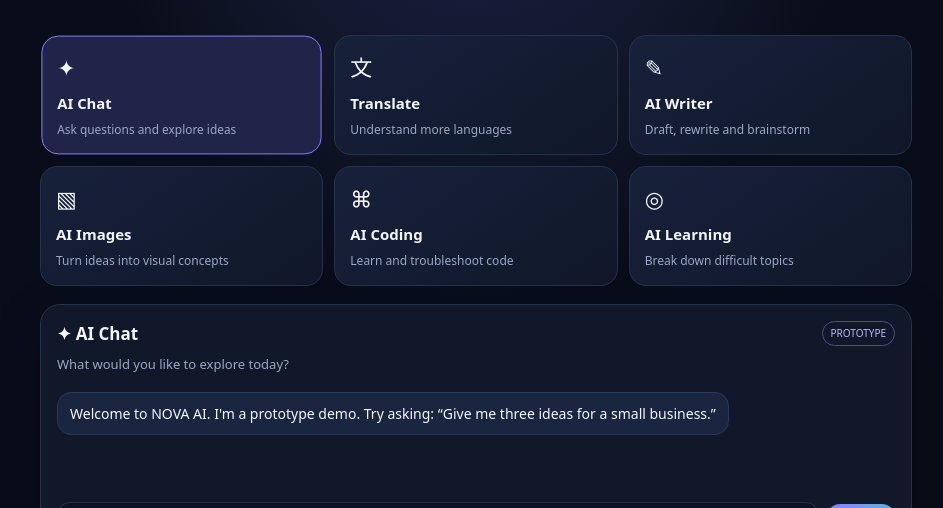
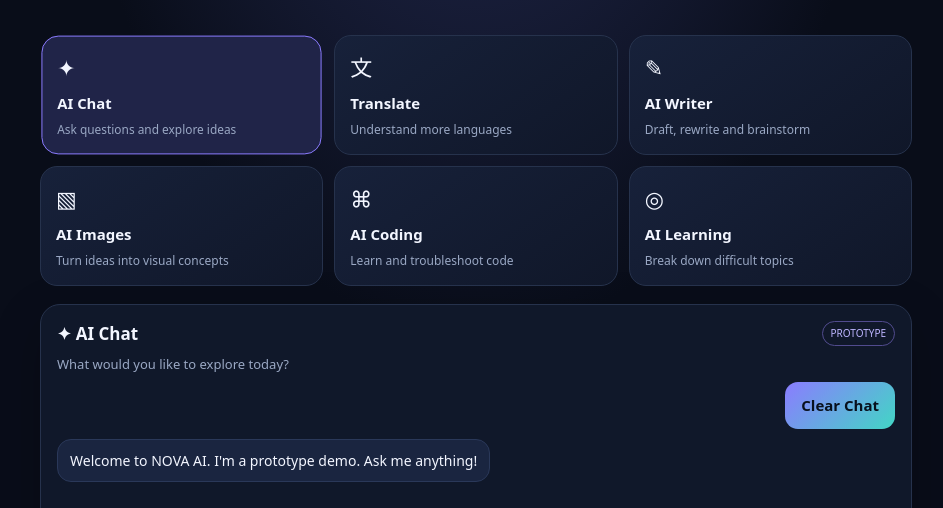
Before and after one commit to sameerraghuwansh/nova-ia, a plain HTML site: page index.html in a window 1280 px wide. Shown: the part 292-800 px from the top of the page, without its empty margins (164-1107 px from the left). Drawn offline with Linux system fonts and the light colour scheme.

Commit message:
Update index.html

```diff
--- a/index.html
+++ b/index.html
@@ -49,7 +49,13 @@ select,button,textarea{font:inherit}.lang{background:#121a2d;color:var(--text);b
 <section class="card">
  <div class="cardhead"><h2 id="activeTitle">✦ AI Chat</h2><span class="tag">PROTOTYPE</span></div>
  <p id="toolTitle">What would you like to explore today?</p>
- <div class="chat" id="chat" aria-live="polite"><div class="msg bot">Welcome to NOVA AI. I'm a prototype demo. Try asking: “Give me three ideas for a small business.”</div></div>
+ <div class="cardhead">
+  <span></span>
+  <button type="button" id="clearChat" class="send">Clear Chat</button>
+</div>
+<div class="chat" id="chat" aria-live="polite">
+  <div class="msg bot">Welcome to NOVA AI. I'm a prototype demo. Ask me anything!</div>
+</div>
  <form class="entry" id="form">
   <textarea id="prompt" placeholder="Message NOVA AI…" rows="1"></textarea>
   <button class="send" type="submit">Send</button>
```
